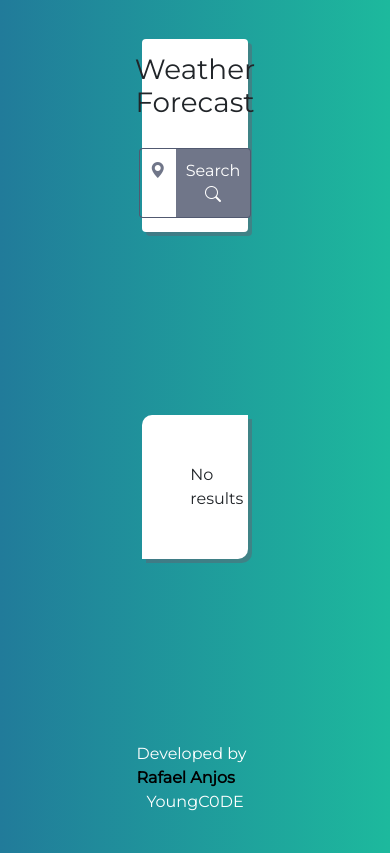
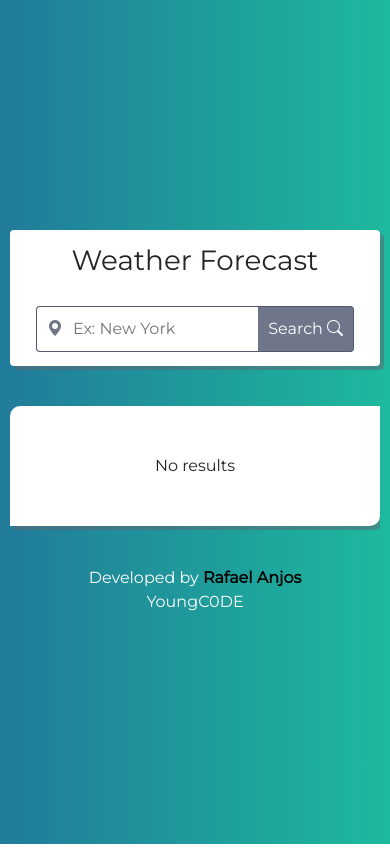
Before and after one commit to YoungC0DE/Weather-Forecast, a Vue app: page / in a window 390 px wide. Built offline with nearby package versions, Linux system fonts and the light colour scheme; what vue-toast-notification would draw is missing.

Commit message:
[hotfix] adjust responsivity

```diff
--- a/src/assets/all.css
+++ b/src/assets/all.css
@@ -22,11 +22,11 @@ body {
 #container {
   display: flex;
   flex-direction: column;
+  justify-content: center;
   align-items: center;
   height: 100vh;
   width: 30%;
   gap: 30px;
-  justify-content: center;
 }
 
 #container section {
@@ -129,18 +129,7 @@ footer a {
 }
 
 @media (max-width: 600px) {
-  .searchDiv, .weather-card {
-    min-width: 0px;
-    width: 90%;
-  }
-  .carousel.slide {
-    width: 100% !important;
-  }
   #container {
-    height: 100%;
-    margin: 10% 0px;
-  }
-  #container section {
-    height: 450px;
+    width: 95%;
   }
 }
```
